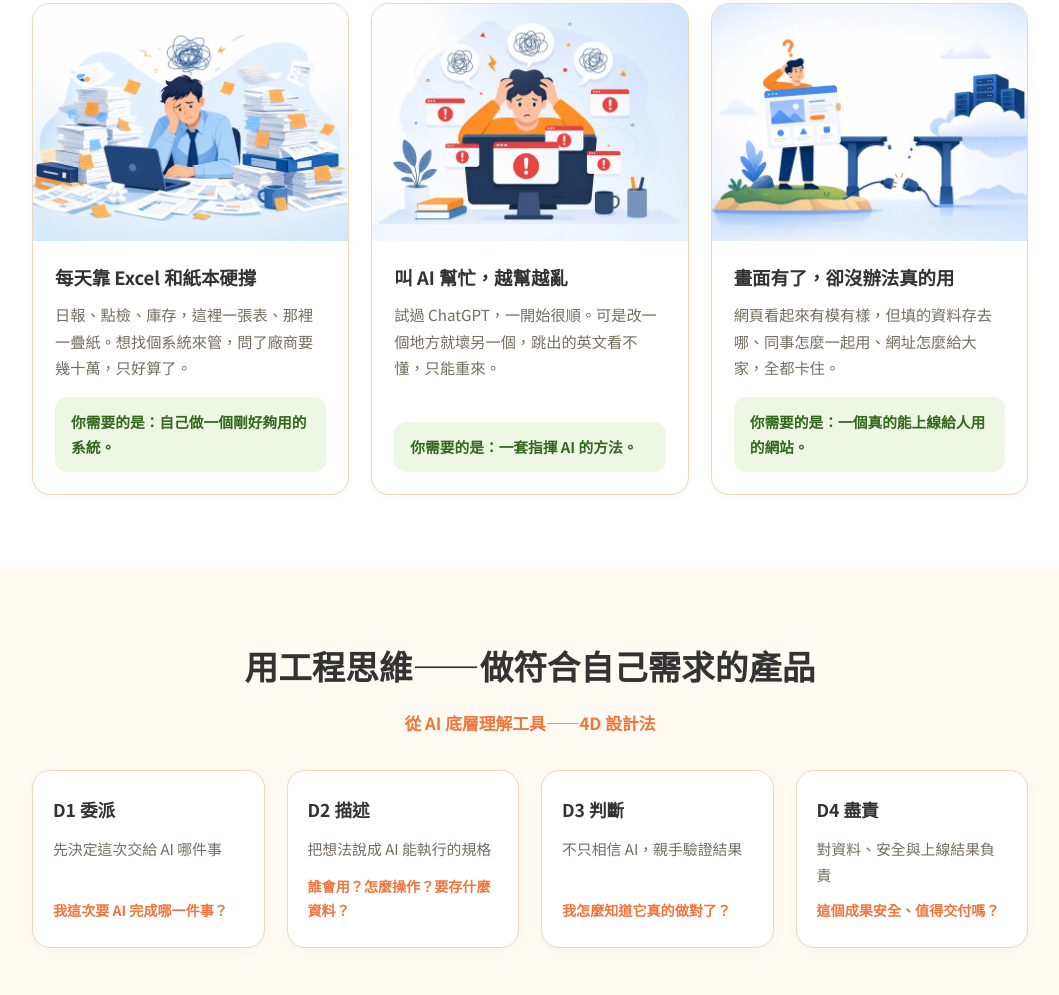
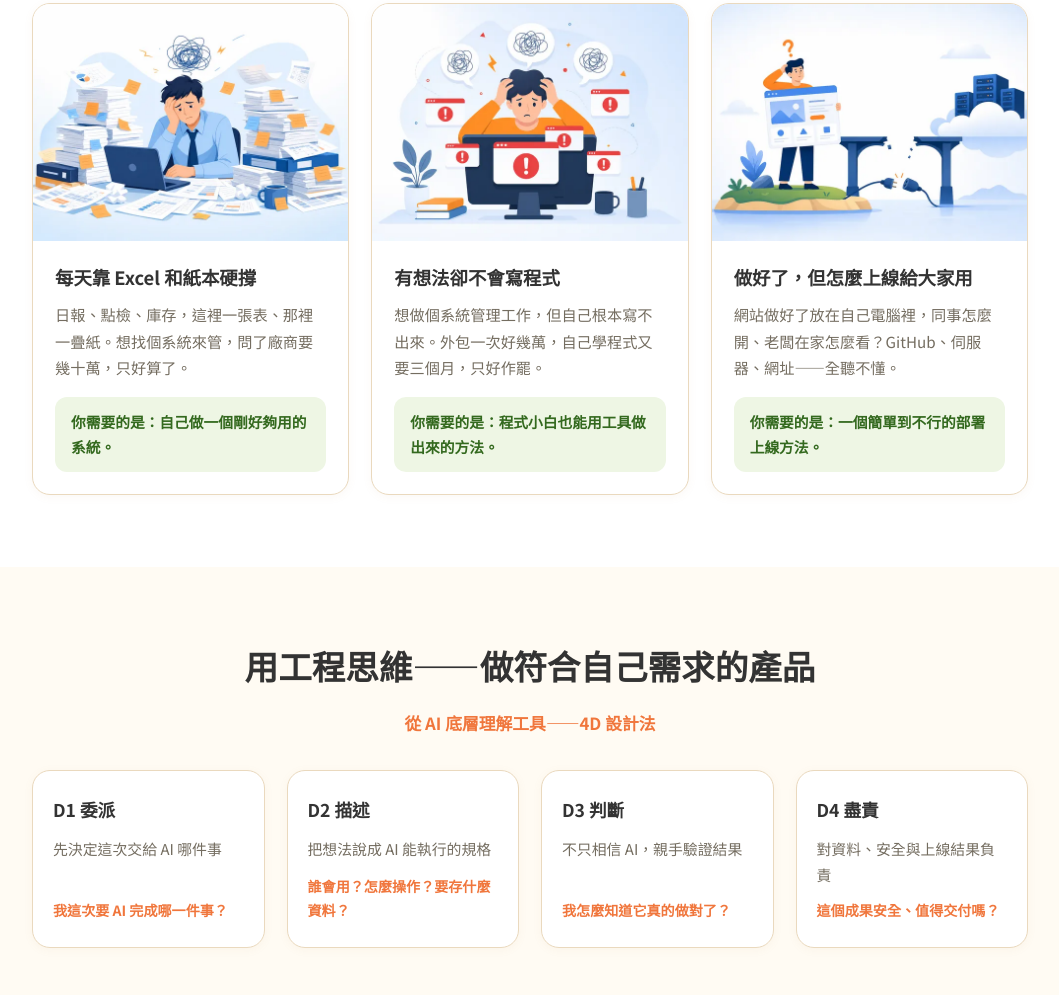
Before and after one commit to youming3853885/ai-camp-2026, a plain HTML site: page adult.html in a window 1280 px wide. Shown: the part 702-1697 px from the top of the page, without its empty margins (110-1169 px from the left). Drawn offline with Linux system fonts and the light colour scheme.

Commit message:
fix(成人班): 卡2改技能恐懼 卡3改部署問題

```diff
--- a/adult.html
+++ b/adult.html
@@ -221,15 +221,15 @@ footer nav a:hover{color:var(--orange-deep);text-decoration:underline}
       </div>
       <div class="card pain">
         <img src="img/pain-2.webp" loading="lazy" alt="水彩插畫：對著滿是錯誤訊息的螢幕苦惱的人">
-        <h3>叫 AI 幫忙，越幫越亂</h3>
-        <p>試過 ChatGPT，一開始很順。可是改一個地方就壞另一個，跳出的英文看不懂，只能重來。</p>
-        <div class="lack">你需要的是：一套指揮 AI 的方法。</div>
+        <h3>有想法卻不會寫程式</h3>
+        <p>想做個系統管理工作，但自己根本寫不出來。外包一次好幾萬，自己學程式又要三個月，只好作罷。</p>
+        <div class="lack">你需要的是：程式小白也能用工具做出來的方法。</div>
       </div>
       <div class="card pain">
         <img src="img/pain-3.webp" loading="lazy" alt="水彩插畫：畫面與資料之間斷開的橋">
-        <h3>畫面有了，卻沒辦法真的用</h3>
-        <p>網頁看起來有模有樣，但填的資料存去哪、同事怎麼一起用、網址怎麼給大家，全都卡住。</p>
-        <div class="lack">你需要的是：一個真的能上線給人用的網站。</div>
+        <h3>做好了，但怎麼上線給大家用</h3>
+        <p>網站做好了放在自己電腦裡，同事怎麼開、老闆在家怎麼看？GitHub、伺服器、網址——全聽不懂。</p>
+        <div class="lack">你需要的是：一個簡單到不行的部署上線方法。</div>
       </div>
     </div>
   </div>
```
